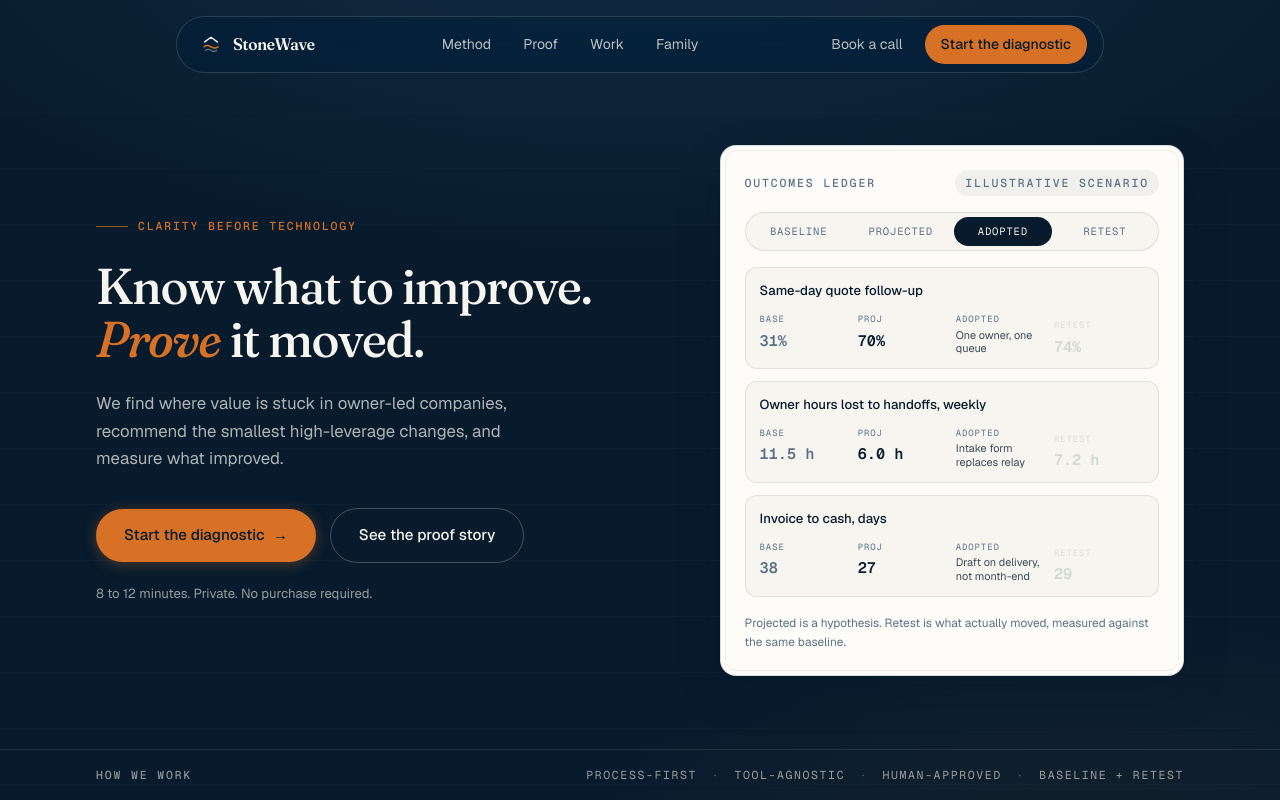
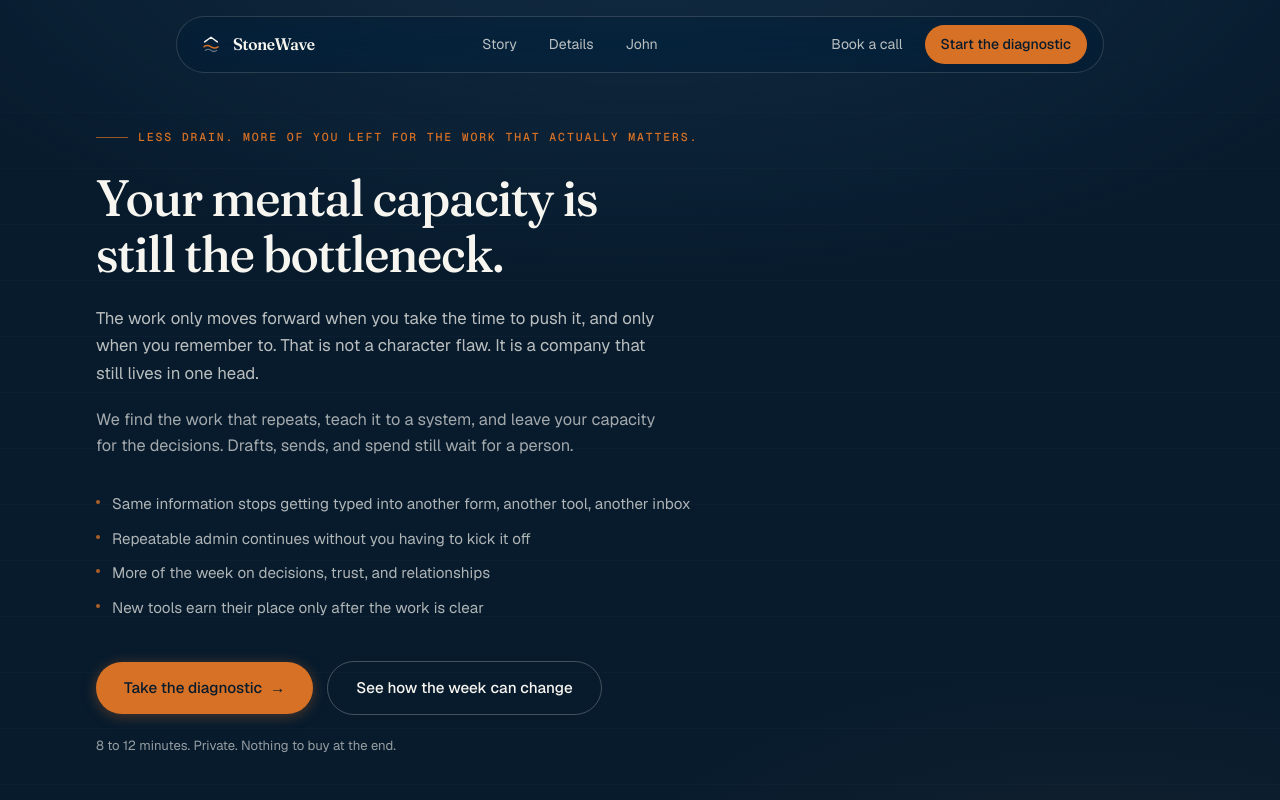
Before and after one commit to JohnMcCleskey/proposals-site, a Next.js app: page / in a window 1280 px wide. Shown: the top 800 px of the page. Built offline with nearby package versions, Linux system fonts and the light colour scheme.

Commit message:
feat: airy homepage draft for review (mental-capacity hero)
Rewrite stonewave.life first screen so a stranger knows who it is for
and what we do. Depth moves into optional tabs. Diagnostic remains the
only primary CTA. Not for production until John says yes.

```diff
--- a/src/app/layout.tsx
+++ b/src/app/layout.tsx
@@ -24,9 +24,9 @@ const FAMILY_URLS = [
 ];
 
 export const metadata: Metadata = {
-  title: "StoneWave. Clarity before technology.",
+  title: "StoneWave. Your mental capacity is still the bottleneck.",
   description:
-    "StoneWave helps owner-led companies find where value is stuck, make the smallest high-leverage changes, and prove what improved against a baseline.",
+    "StoneWave helps owner-led companies whose work still lives in one head. We find the repeatable drains, put help under them, and leave you the decisions.",
   keywords: [
     "business diagnostic",
     "operations improvement",
@@ -40,9 +40,9 @@ export const metadata: Metadata = {
   authors: [{ name: "StoneWave" }],
   metadataBase: new URL(SITE),
   openGraph: {
-    title: "StoneWave. Clarity before technology.",
+    title: "StoneWave. Your mental capacity is still the bottleneck.",
     description:
-      "Know what to improve. Prove it moved. Diagnosis first, recommendations independent of what you buy, and a retest against baseline.",
+      "The work only moves when you remember to push it. We find what repeats, put help under it, and you still approve anything that sends or spends.",
     url: SITE,
     siteName: "StoneWave",
     locale: "en_US",
@@ -51,9 +51,9 @@ export const metadata: Metadata = {
   twitter: {
     // summary until the 1200x630 OG image ships (see docs/redesign-notes.md)
     card: "summary",
-    title: "StoneWave. Clarity before technology.",
+    title: "StoneWave. Your mental capacity is still the bottleneck.",
     description:
-      "We diagnose where value is stuck, recommend the smallest high-leverage changes, and prove what improved.",
+      "Less drain. More of you left for the work that actually matters. A short private diagnostic, nothing to buy at the end.",
   },
   alternates: { canonical: SITE },
   robots: { index: true, follow: true },
--- /dev/null
+++ b/src/components/DetailsTabs.tsx
@@ -0,0 +1,65 @@
+"use client";
+
+import { useId, useState, type ReactNode } from "react";
+
+export type DetailTab = {
+  id: string;
+  label: string;
+  content: ReactNode;
+};
+
+export default function DetailsTabs({ tabs }: { tabs: DetailTab[] }) {
+  const [active, setActive] = useState(tabs[0]?.id ?? "");
+  const baseId = useId();
+  const current = tabs.find((t) => t.id === active) ?? tabs[0];
+
+  if (!current) return null;
+
+  return (
+    <section id="details" className="bg-paper" aria-label="If you want the details">
+      <div className="mx-auto w-full max-w-wrap px-5 py-16 sm:px-8 lg:py-20">
+        <p className="eyebrow text-ember-ink">If you want the details</p>
+        <h2 className="font-display mt-4 max-w-[24ch] text-balance text-[1.7rem] font-medium leading-[1.15] text-ink sm:text-[2.1rem]">
+          Stay here if the first screen was enough. Open a tab only if you have the capacity.
+        </h2>
+
+        <div
+          role="tablist"
+          aria-label="Further detail"
+          className="mt-10 flex flex-wrap gap-2"
+        >
+          {tabs.map((tab) => {
+            const selected = tab.id === current.id;
+            return (
+              <button
+                key={tab.id}
+                type="button"
+                role="tab"
+                id={`${baseId}-${tab.id}`}
+                aria-selected={selected}
+                aria-controls={`${baseId}-panel-${tab.id}`}
+                tabIndex={selected ? 0 : -1}
+                onClick={() => setActive(tab.id)}
+                className={`rounded-full border px-4 py-2 text-[0.88rem] transition-colors ${
+                  selected
+                    ? "border-ink/20 bg-ink text-paper"
+                    : "border-ink/10 bg-paper-bright text-ink/70 hover:border-ink/20 hover:text-ink"
+                }`}
+              >
+                {tab.label}
+              </button>
+            );
+          })}
+        </div>
+      </div>
+
+      <div
+        role="tabpanel"
+        id={`${baseId}-panel-${current.id}`}
+        aria-labelledby={`${baseId}-${current.id}`}
+      >
+        {current.content}
+      </div>
+    </section>
+  );
+}
--- a/src/components/FinalCTA.tsx
+++ b/src/components/FinalCTA.tsx
@@ -22,17 +22,17 @@ export default function FinalCTA() {
         <Reveal>
           <p className="eyebrow text-ember">Start here</p>
           <h2 className="font-display mx-auto mt-5 max-w-[20ch] text-balance text-[2.1rem] font-medium leading-[1.1] text-paper sm:text-[3rem]">
-            Find where improvement is actually worth the investment.
+            Take eight minutes. See where the week is stuck.
           </h2>
           <p className="mx-auto mt-6 max-w-[44ch] text-pretty text-[1rem] leading-relaxed text-paper/65">
-            Eight to twelve minutes of plain questions. You get the ranked
-            findings either way, and nothing is pitched inside.
+            Plain questions, in private. You get the ranked findings either
+            way, and nothing is pitched inside.
           </p>
         </Reveal>
         <Reveal delay={140}>
           <div className="mt-10 flex flex-wrap items-center justify-center gap-4">
             <MagneticButton href={DIAGNOSTIC_URL} external variant="primary">
-              Start the diagnostic
+              Take the diagnostic
               <span aria-hidden="true" className="transition-transform duration-300 ease-swift group-hover:translate-x-0.5">
                 &rarr;
               </span>
--- a/src/components/Hero.tsx
+++ b/src/components/Hero.tsx
@@ -1,12 +1,11 @@
 import MagneticButton from "@/components/MagneticButton";
-import OutcomesLedger from "@/components/OutcomesLedger";
 import { DIAGNOSTIC_URL } from "@/lib/site";
 
-const TRUST_TICKS = [
-  "Process-first",
-  "Tool-agnostic",
-  "Human-approved",
-  "Baseline + retest",
+const AIMS = [
+  "Same information stops getting typed into another form, another tool, another inbox",
+  "Repeatable admin continues without you having to kick it off",
+  "More of the week on decisions, trust, and relationships",
+  "New tools earn their place only after the work is clear",
 ];
 
 /**
@@ -19,7 +18,6 @@ export default function Hero() {
 
   return (
     <section className="ink-surface relative flex min-h-[100dvh] flex-col justify-end overflow-hidden">
-      {/* faint ledger grid, decor only */}
       <div
         aria-hidden="true"
         className="pointer-events-none absolute inset-0 opacity-[0.035]"
@@ -32,39 +30,61 @@ export default function Hero() {
         }}
       />
 
-      <div className="relative mx-auto my-auto grid w-full max-w-wrap items-center gap-12 px-5 pb-14 pt-28 sm:px-8 lg:grid-cols-[1.1fr_0.9fr] lg:gap-14 lg:pb-14 lg:pt-32">
-        <div>
+      <div className="relative mx-auto my-auto w-full max-w-wrap px-5 pb-14 pt-28 sm:px-8 lg:pb-16 lg:pt-32">
         <p
           className="rise eyebrow flex items-center gap-2.5 text-ember"
           style={d(0.05)}
         >
           <span className="h-px w-8 bg-ember/70" aria-hidden="true" />
-            Clarity before technology
+          Less drain. More of you left for the work that actually matters.
         </p>
 
         <h1
-            className="rise font-display mt-6 text-[2.5rem] font-medium leading-[1.06] text-paper sm:text-[3.1rem] lg:text-[3.15rem]"
+          className="rise font-display mt-6 max-w-[18ch] text-[2.4rem] font-medium leading-[1.08] text-paper sm:text-[3.05rem] lg:text-[3.2rem]"
           style={d(0.16)}
         >
-            Know what to improve.
-            <br />
-            <em className="display-wonk text-ember">Prove</em> it moved.
+          Your mental capacity is still the bottleneck.
         </h1>
 
         <p
-            className="rise mt-6 max-w-[26rem] text-pretty text-[1.05rem] leading-relaxed text-paper/70"
+          className="rise mt-6 max-w-[36rem] text-pretty text-[1.05rem] leading-relaxed text-paper/75"
           style={d(0.28)}
         >
-            We find where value is stuck in owner-led companies, recommend the
-            smallest high-leverage changes, and measure what improved.
+          The work only moves forward when you take the time to push it, and
+          only when you remember to. That is not a character flaw. It is a
+          company that still lives in one head.
         </p>
 
+        <p
+          className="rise mt-5 max-w-[36rem] text-pretty text-[1.02rem] leading-relaxed text-paper/65"
+          style={d(0.36)}
+        >
+          We find the work that repeats, teach it to a system, and leave your
+          capacity for the decisions. Drafts, sends, and spend still wait for a
+          person.
+        </p>
+
+        <ul
+          className="rise mt-8 max-w-[38rem] space-y-2.5 text-[0.95rem] leading-relaxed text-paper/70"
+          style={d(0.44)}
+        >
+          {AIMS.map((aim) => (
+            <li key={aim} className="flex gap-3">
+              <span
+                className="mt-2 h-1 w-1 shrink-0 rounded-full bg-ember/80"
+                aria-hidden="true"
+              />
+              <span>{aim}</span>
+            </li>
+          ))}
+        </ul>
+
         <div
-            className="rise mt-9 flex flex-wrap items-center gap-3.5"
-            style={d(0.4)}
+          className="rise mt-10 flex flex-wrap items-center gap-3.5"
+          style={d(0.52)}
         >
           <MagneticButton href={DIAGNOSTIC_URL} external variant="primary">
-              Start the diagnostic
+            Take the diagnostic
             <span
               aria-hidden="true"
               className="transition-transform duration-300 ease-swift group-hover:translate-x-0.5"
@@ -73,34 +93,23 @@ export default function Hero() {
             </span>
           </MagneticButton>
           <MagneticButton href="#story" variant="paper">
-              See the proof story
+            See how the week can change
           </MagneticButton>
         </div>
 
-          <p className="rise mt-5 text-[0.82rem] text-paper/60" style={d(0.5)}>
-            8 to 12 minutes. Private. No purchase required.
+        <p className="rise mt-5 text-[0.82rem] text-paper/60" style={d(0.58)}>
+          8 to 12 minutes. Private. Nothing to buy at the end.
         </p>
       </div>
 
-        <div className="rise flex justify-center lg:justify-end" style={d(0.35)}>
-          <OutcomesLedger />
-        </div>
-      </div>
-
-      {/* trust strip */}
       <div className="relative border-t border-paper/10">
-        <div className="mx-auto flex w-full max-w-wrap flex-wrap items-center justify-center px-5 py-4 sm:justify-between sm:px-8">
-          <p className="eyebrow hidden text-paper/55 sm:block">How we work</p>
-          <ul className="grid grid-cols-2 gap-x-6 gap-y-1.5 text-center sm:flex sm:items-center sm:gap-0">
-            {TRUST_TICKS.map((t) => (
-              <li
-                key={t}
-                className="sm:tick-sep font-mono text-[0.72rem] uppercase tracking-[0.14em] text-paper/60 [&::before]:text-paper/30"
-              >
-                {t}
-              </li>
-            ))}
-          </ul>
+        <div className="mx-auto flex w-full max-w-wrap flex-wrap items-center justify-center gap-x-6 gap-y-1.5 px-5 py-4 sm:px-8">
+          <p className="font-mono text-[0.72rem] uppercase tracking-[0.14em] text-paper/55">
+            You still decide
+          </p>
+          <p className="font-mono text-[0.72rem] uppercase tracking-[0.14em] text-paper/55">
+            Diagnose. Recommend. Prove.
+          </p>
         </div>
       </div>
     </section>
--- a/src/components/Storyboard.tsx
+++ b/src/components/Storyboard.tsx
@@ -331,66 +331,59 @@ function VignettePayoff() {
 const BEATS: Beat[] = [
   {
     id: "mess",
-    label: "The starting point",
-    title: "The week disappears into handoffs.",
+    label: "The week now",
+    title: "Everything still waits on you.",
     line:
-      "Quotes wait on someone's phone. Answers live in three inboxes. Nobody is lazy. The route is just long.",
+      "Same facts live in a form, a thread, a spreadsheet. Friday only works if you are around.",
     visual: <VignetteMess />,
   },
   {
     id: "diagnostic",
-    label: "The diagnostic",
-    title: "A quiet look under the hood.",
-    line:
-      "Eight to twelve minutes of plain questions about how work actually moves. Private, and nothing to buy at the end.",
+    label: "A quiet look",
+    title: "A few plain questions about where work actually gets stuck.",
+    line: "Private. Nothing to buy.",
     visual: <VignetteDiagnostic />,
   },
   {
     id: "brief",
-    label: "The brief",
-    title: "Findings, ranked by leverage.",
-    line:
-      "Not a list of everything wrong. The two or three changes worth doing first, with readiness spelled out.",
+    label: "What is worth touching",
+    title: "Two or three drains, not a list of everything wrong.",
+    line: "Most first changes do not require buying anything.",
     visual: <VignetteBrief />,
   },
   {
     id: "recs",
-    label: "The recommendation",
-    title: "Three lanes. One honest ranking.",
-    line:
-      "Do it yourselves, have us implement, or add a tool where process alone stalls. The advice does not change with the invoice.",
+    label: "Your call on how",
+    title: "You can do it, we can put help under it, or a tool can come in only if it earns its place.",
+    line: "The ranking does not change with the invoice.",
     visual: <VignetteRecs />,
   },
   {
     id: "adoption",
-    label: "The adoption",
-    title: "What you actually did, logged.",
-    line:
-      "Small changes, owned by named people. The retest will only score what made it into the routine.",
+    label: "What actually stuck",
+    title: "Small changes, named people, in the routine.",
+    line: "We only count what lasted.",
     visual: <VignetteAdoption />,
   },
   {
     id: "retest",
-    label: "The retest",
-    title: "Same questions. New numbers.",
-    line:
-      "The baseline was the promise. The retest is the receipt: time, margin, quality, risk, measured the same way twice.",
+    label: "The week again",
+    title: "Same questions as the start.",
+    line: "Did it still need you to remember?",
     visual: <VignetteRetest />,
   },
   {
     id: "gate",
-    label: "The gate",
-    title: "A person approves the consequential stuff.",
-    line:
-      "Drafts wait for judgment. No autonomous outbound, no purchases on your behalf, no exceptions.",
+    label: "You still decide",
+    title: "Nothing sends or spends without you.",
+    line: "That does not change.",
     visual: <VignetteApproval />,
   },
   {
     id: "payoff",
-    label: "The payoff",
-    title: "Time back, and proof in hand.",
-    line:
-      "Reclaimed hours, cleaner decisions, and one page a skeptical partner can check for themselves.",
+    label: "More of you left",
+    title: "More of the week for judgment and relationships.",
+    line: "Less for chasing and retyping.",
     visual: <VignettePayoff />,
   },
 ];
@@ -542,7 +535,7 @@ export default function Storyboard() {
   }, []);
 
   return (
-    <section id="story" aria-label="The proof story" className="ink-surface relative">
+    <section id="story" aria-label="How the week can change" className="ink-surface relative">
       <div ref={wrapRef} className={pinned ? "" : "storyboard-static"}>
         <div
           ref={stageRef}
@@ -556,9 +549,9 @@ export default function Storyboard() {
           <div className="mx-auto w-full max-w-wrap px-5 pt-20 sm:px-8 lg:pt-24">
             <div className="flex items-end justify-between gap-6">
               <div>
-                <p className="eyebrow text-ember">The proof story</p>
-                <h2 className="font-display mt-4 max-w-[24ch] text-balance text-[1.9rem] font-medium leading-[1.12] text-paper sm:text-[2.5rem]">
-                  From stuck to measured, in one arc.
+                <p className="eyebrow text-ember">The week, after</p>
+                <h2 className="font-display mt-4 max-w-[28ch] text-balance text-[1.9rem] font-medium leading-[1.12] text-paper sm:text-[2.5rem]">
+                  Here is what that looks like when the week is no longer waiting on you to remember.
                 </h2>
               </div>
               {pinned && (
@@ -625,13 +618,13 @@ export default function Storyboard() {
         <div className="mx-auto w-full max-w-wrap px-5 py-8 sm:px-8">
           <p className="eyebrow mb-3 text-paper/55">The story in one paragraph</p>
           <p className="max-w-[62ch] text-[0.9rem] leading-relaxed text-paper/55">
-            Work gets stuck in handoffs. A short private diagnostic maps where.
-            You get a brief with findings ranked by leverage, and
-            recommendations that stay the same whether you do it yourself, have
-            us implement, or add a tool. What you adopt gets logged. A retest
-            against the original baseline shows what actually moved. People
-            approve anything consequential, and you keep one page of proof.
-            Figures shown are an illustrative scenario.
+            The company still lives in one head. A short private diagnostic
+            finds the repeatable drains. You get two or three things worth
+            touching, and you choose whether to do them yourself, have us put
+            help under them, or add a tool only if it earns its place. What
+            lasts gets counted. You still approve anything that sends or
+            spends. The point is more of you left for judgment and
+            relationships.
           </p>
         </div>
       </div>
--- a/src/lib/site.ts
+++ b/src/lib/site.ts
@@ -7,10 +7,9 @@ export const LINKEDIN_PERSONAL_URL = "https://www.linkedin.com/in/john-mccleskey
 export const LINKEDIN_COMPANY_URL = "https://www.linkedin.com/company/stonewave-life";
 
 export const NAV_ITEMS = [
-  { label: "Method", href: "#method" },
-  { label: "Proof", href: "#proof" },
-  { label: "Work", href: "#work" },
-  { label: "Family", href: "#family" },
+  { label: "Story", href: "#story" },
+  { label: "Details", href: "#details" },
+  { label: "John", href: "#operator" },
 ] as const;
 
 export type FamilySurface = {
```
Also changed, not shown: src/app/page.tsx (+52 -9 lines), src/components/IslandNav.tsx (+5 -3 lines), src/components/Operator.tsx (+13 -44 lines), src/components/OperatorFull.tsx (added, +51 -0 lines). Lines whose indentation alone changed are shown as unchanged.
